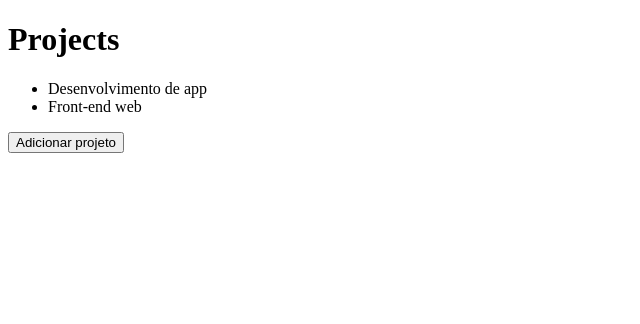
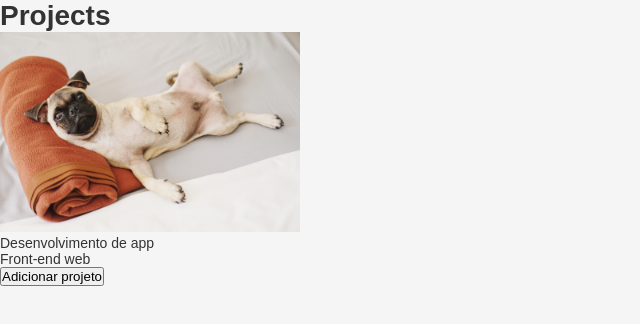
Before and after one commit to joaogabrielpancheski/fullStack-conceitosDev, a React app in the folder frontend/: page / in a window 1280 px wide. Shown: the top 324 px of the page, without its empty margins (0-640 px from the left). Built offline with nearby package versions, Linux system fonts and the light colour scheme.

Commit message:
Frontend: importing styles and images

```diff
--- /dev/null
+++ b/frontend/src/App.css
@@ -0,0 +1,12 @@
+* {
+  margin: 0;
+  padding: 0;
+  outline: 0;
+  box-sizing: border-box;
+}
+
+body {
+  background: #F5F5F5;
+  font: 14px sans-serif;
+  color: #333;
+}
--- a/frontend/src/App.js
+++ b/frontend/src/App.js
@@ -1,4 +1,7 @@
 import React, { useState } from 'react';
+
+import './App.css';
+import backgroundImage from './assets/background.jpg';
 
 import Header from './components/Header';
 
@@ -13,6 +16,8 @@
     <>
       <Header title="Projects" />
 
+      <img width={300} src={backgroundImage} />
+
       <ul>
         {projects.map(project => <li key={project}>{project}</li>)}
       </ul>
--- a/frontend/webpack.config.js
+++ b/frontend/webpack.config.js
@@ -17,6 +17,20 @@
          use: {
            loader: 'babel-loader'
          }
+      },
+      {
+        test: /\.css$/,
+        exclude: /node_modules/,
+        use: [
+          { loader: 'style-loader' },
+          { loader: 'css-loader' }
+        ]
+      },
+      {
+        test: /.*\.(gif|png|jpe?g)$/i,
+        use: {
+          loader: 'file-loader'
+        }
       }
     ]
   },
```
Also changed, not shown: frontend/package.json (+7 -0 lines), frontend/src/assets/background.jpg (added), 1 other file (tests, documents, lock files or other folders).
